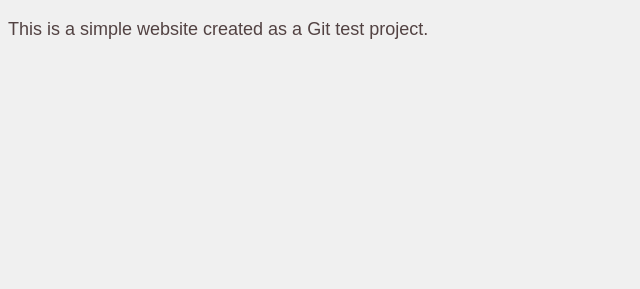
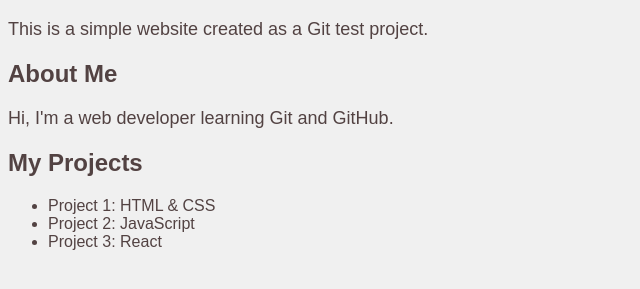
Before and after one commit to rmhitgithub/my-website, a plain HTML site: page index.html in a window 1280 px wide. Shown: the part 61-350 px from the top of the page, without its empty margins (0-640 px from the left). Drawn offline with Linux system fonts and the light colour scheme.

Commit message:
Added 'About Me' and 'My Projects' section

```diff
--- a/index.html
+++ b/index.html
@@ -10,5 +10,16 @@
 <body>
     <h1>Welcome to My Website</h1>
     <p>This is a simple website created as a Git test project.</p>
+
+    <h2>About Me</h2>
+    <p>Hi, I'm a web developer learning Git and GitHub.</p>
+
+    <h2>My Projects</h2>
+    <ul>
+        <li>Project 1: HTML & CSS</li>
+        <li>Project 2: JavaScript</li>
+        <li>Project 3: React</li>
+    </ul>
+
 </body>
 </html>
```
